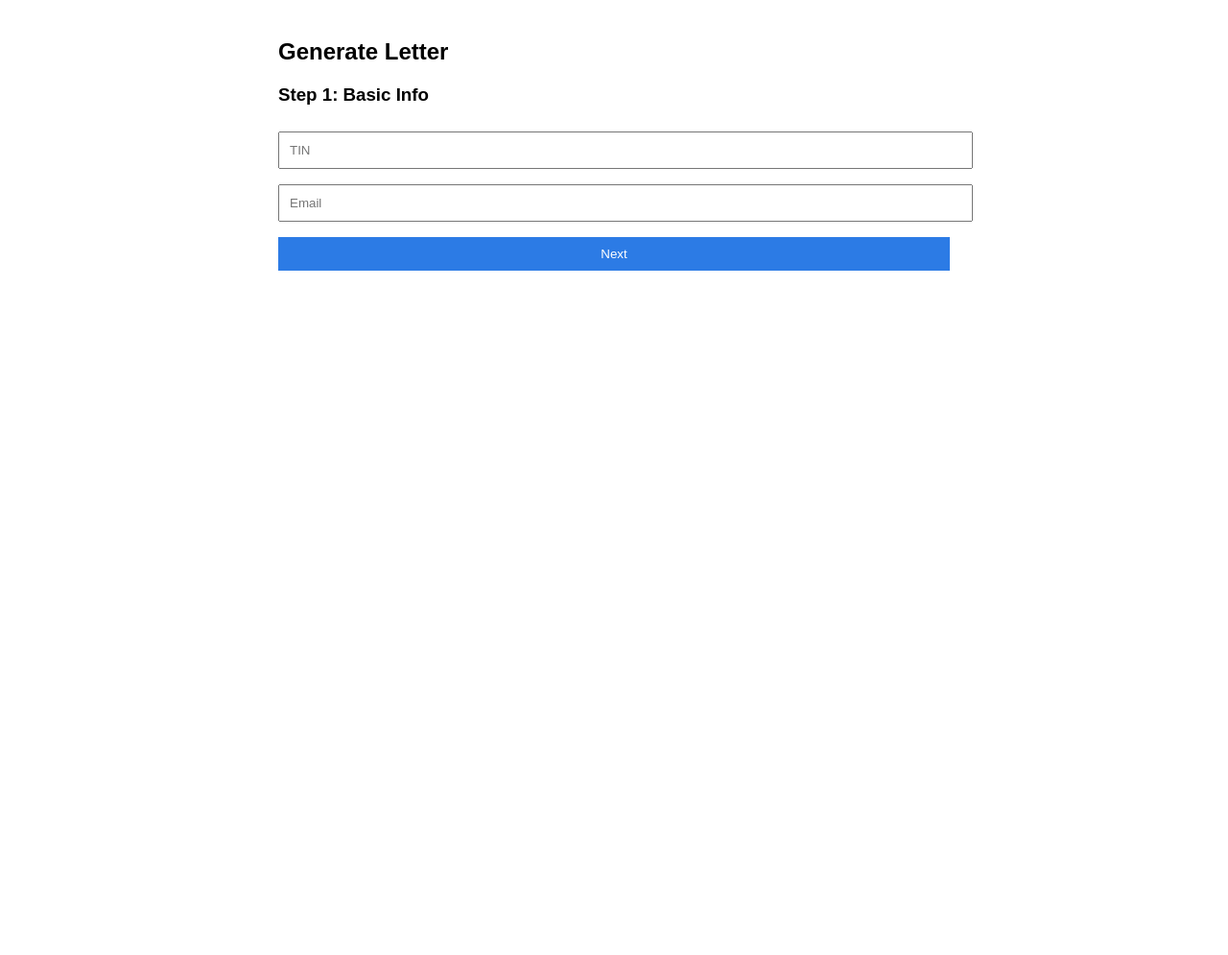
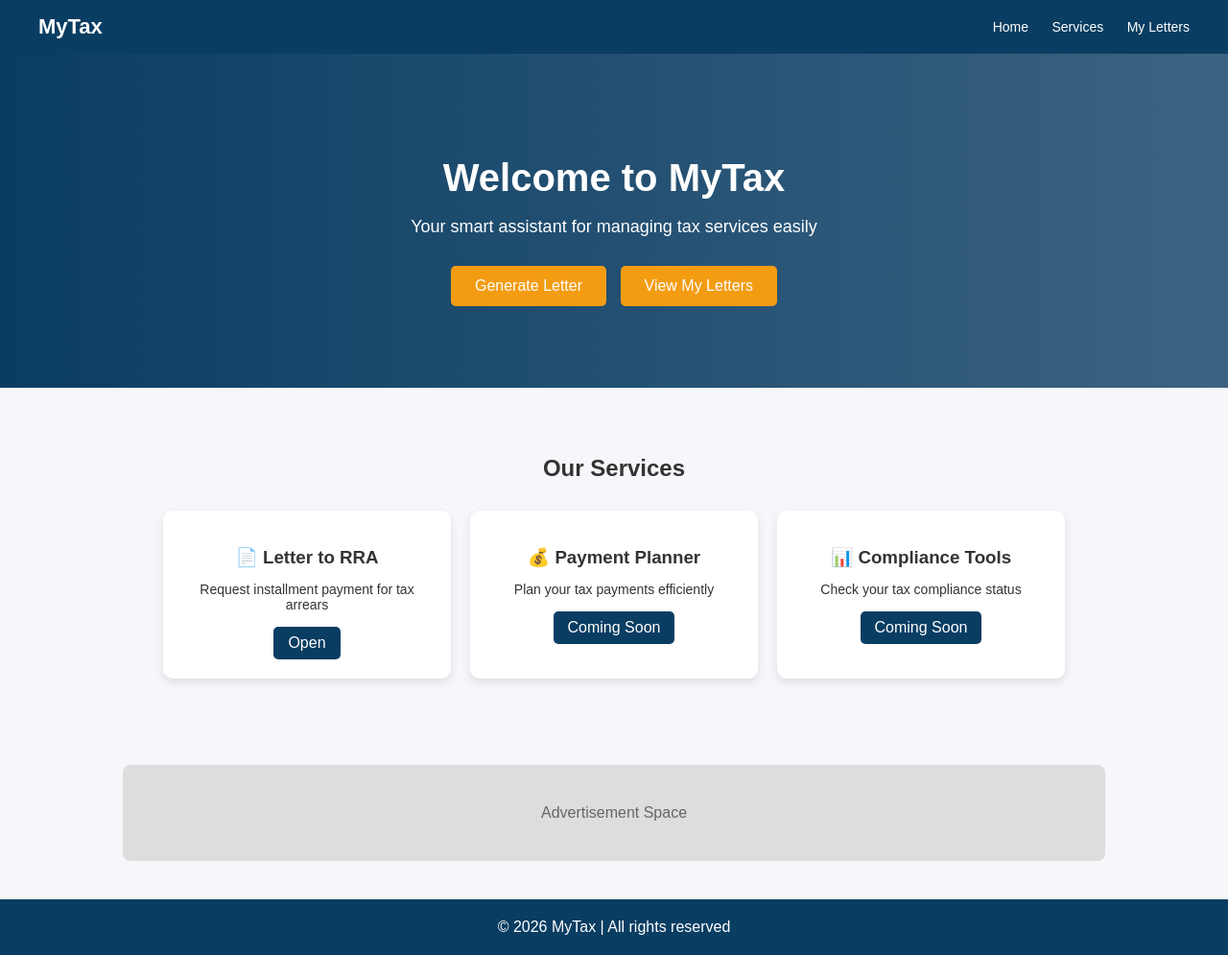
Before and after one commit to pmworozi/letter_to_rra, a Django app: page / in a window 1280 px wide. Shown: the whole page at 96% size. Before the commit the page ends 282 px from the top, so only its background shows below. Run offline with Django 5.2, Linux system fonts and the light colour scheme; some libraries are stand-ins or nearby versions.

Commit message:
Update UI, routing, and signature improvements

```diff
--- /dev/null
+++ b/core/templates/core/home.html
@@ -0,0 +1,241 @@
+<!DOCTYPE html>
+<html lang="en">
+<head>
+    <meta charset="UTF-8">
+    <title>MyTax - Home</title>
+    <meta name="viewport" content="width=device-width, initial-scale=1.0">
+
+    <style>
+        body {
+            margin: 0;
+            font-family: Arial, sans-serif;
+            background-color: #f5f7fa;
+            color: #333;
+        }
+
+        /* NAVBAR */
+        .navbar {
+            display: flex;
+            justify-content: space-between;
+            align-items: center;
+            padding: 15px 40px;
+            background-color: #0a3d62;
+            color: white;
+        }
+
+        .logo {
+            font-size: 22px;
+            font-weight: bold;
+        }
+
+        .nav-links a {
+            margin-left: 20px;
+            color: white;
+            text-decoration: none;
+            font-size: 14px;
+        }
+
+        .nav-links a:hover {
+            text-decoration: underline;
+        }
+
+        /* HERO */
+        .hero {
+            text-align: center;
+            padding: 80px 20px;
+            background: linear-gradient(to right, #0a3d62, #3c6382);
+            color: white;
+        }
+
+        .hero h1 {
+            font-size: 40px;
+            margin-bottom: 10px;
+        }
+
+        .hero p {
+            font-size: 18px;
+            margin-bottom: 25px;
+        }
+
+        .hero a {
+            background-color: #f39c12;
+            color: white;
+            padding: 12px 25px;
+            border-radius: 5px;
+            text-decoration: none;
+            margin: 5px;
+            display: inline-block;
+        }
+
+        .hero a:hover {
+            background-color: #e67e22;
+        }
+
+        /* SERVICES */
+        .services {
+            padding: 50px 40px;
+            text-align: center;
+        }
+
+        .services h2 {
+            margin-bottom: 30px;
+        }
+
+        .card-container {
+            display: flex;
+            flex-wrap: wrap;
+            justify-content: center;
+            gap: 20px;
+        }
+
+        .card {
+            background: white;
+            width: 260px;
+            padding: 20px;
+            border-radius: 10px;
+            box-shadow: 0 4px 10px rgba(0,0,0,0.1);
+            transition: 0.2s;
+        }
+
+        .card:hover {
+            transform: translateY(-3px);
+        }
+
+        .card h3 {
+            margin-bottom: 10px;
+        }
+
+        .card p {
+            font-size: 14px;
+            margin-bottom: 15px;
+        }
+
+        .card a {
+            display: inline-block;
+            padding: 8px 15px;
+            background-color: #0a3d62;
+            color: white;
+            text-decoration: none;
+            border-radius: 5px;
+        }
+
+        .card a:hover {
+            background-color: #3c6382;
+        }
+
+        /* ADS */
+        .ads {
+            margin: 40px auto;
+            width: 80%;
+            height: 100px;
+            background-color: #ddd;
+            display: flex;
+            align-items: center;
+            justify-content: center;
+            color: #666;
+            border-radius: 8px;
+        }
+
+        /* FOOTER */
+        .footer {
+            text-align: center;
+            padding: 20px;
+            background-color: #0a3d62;
+            color: white;
+            margin-top: 40px;
+        }
+
+        /* RESPONSIVE */
+        @media (max-width: 768px) {
+            .card-container {
+                flex-direction: column;
+                align-items: center;
+            }
+        }
+
+        /* STATUS MESSAGE (future API feedback use) */
+        .status-box {
+            display: none;
+            margin: 20px auto;
+            padding: 12px;
+            width: 80%;
+            border-radius: 6px;
+            text-align: center;
+            font-size: 14px;
+        }
+
+        .success {
+            background: #e6ffe6;
+            color: #006600;
+        }
+
+        .error {
+            background: #ffe6e6;
+            color: #b30000;
+        }
+    </style>
+</head>
+
+<body>
+
+<!-- NAVBAR -->
+<div class="navbar">
+    <div class="logo">MyTax</div>
+    <div class="nav-links">
+        <a href="{% url 'home' %}">Home</a>
+        <a href="{% url 'letters' %}">Services</a>
+        <a href="{% url 'my_letters' %}">My Letters</a>
+    </div>
+</div>
+
+<!-- STATUS MESSAGE (future-ready) -->
+<div id="statusBox" class="status-box"></div>
+
+<!-- HERO -->
+<div class="hero">
+    <h1>Welcome to MyTax</h1>
+    <p>Your smart assistant for managing tax services easily</p>
+
+    <a href="{% url 'letters' %}">Generate Letter</a>
+    <a href="{% url 'my_letters' %}">View My Letters</a>
+</div>
+
+<!-- SERVICES -->
+<div class="services">
+    <h2>Our Services</h2>
+
+    <div class="card-container">
+
+        <div class="card">
+            <h3>📄 Letter to RRA</h3>
+            <p>Request installment payment for tax arrears</p>
+            <a href="{% url 'letters' %}">Open</a>
+        </div>
+
+        <div class="card">
+            <h3>💰 Payment Planner</h3>
+            <p>Plan your tax payments efficiently</p>
+            <a href="#">Coming Soon</a>
+        </div>
+
+        <div class="card">
+            <h3>📊 Compliance Tools</h3>
+            <p>Check your tax compliance status</p>
+            <a href="#">Coming Soon</a>
+        </div>
+
+    </div>
+</div>
+
+<!-- ADS -->
+<div class="ads">
+    Advertisement Space
+</div>
+
+<!-- FOOTER -->
+<div class="footer">
+    © 2026 MyTax | All rights reserved
+</div>
+
+</body>
+</html>
--- a/core/templates/core/index.html
+++ b/core/templates/core/index.html
@@ -1,25 +1,88 @@
 <!DOCTYPE html>
 <html>
 <head>
-    <title>Letter Generator</title>
+    <title>MyTax - Letter Generator</title>
+
     <style>
         body {
             font-family: Arial;
             max-width: 700px;
             margin: auto;
             padding: 20px;
+            background: #f5f7fa;
         }
+
+        h2 {
+            text-align: center;
+        }
+
         input, select, button {
             width: 100%;
             padding: 10px;
             margin: 8px 0;
+            border-radius: 5px;
+            border: 1px solid #ccc;
         }
+
         button {
-            background-color: #2c7be5;
+            background-color: #0a3d62;
             color: white;
             border: none;
             cursor: pointer;
         }
+
+        button:hover {
+            background-color: #3c6382;
+        }
+
+        .step {
+            display: none;
+            background: white;
+            padding: 20px;
+            border-radius: 10px;
+            margin-top: 20px;
+            box-shadow: 0 4px 10px rgba(0,0,0,0.1);
+        }
+
+        .active {
+            display: block;
+        }
+
+        /* STATUS MESSAGE */
+        .message {
+            display: none;
+            padding: 12px;
+            margin-bottom: 15px;
+            border-radius: 6px;
+            text-align: center;
+        }
+
+        .success {
+            background: #e6ffe6;
+            color: #006600;
+        }
+
+        .error {
+            background: #ffe6e6;
+            color: #b30000;
+        }
+
+        /* LOADING OVERLAY */
+        .overlay {
+            display: none;
+            position: fixed;
+            top: 0;
+            left: 0;
+            width: 100%;
+            height: 100%;
+            background: rgba(0,0,0,0.5);
+            z-index: 9999;
+            align-items: center;
+            justify-content: center;
+            flex-direction: column;
+            color: white;
+        }
+
         .spinner {
             border: 6px solid #f3f3f3;
             border-top: 6px solid #2c7be5;
@@ -27,7 +90,7 @@
             width: 50px;
             height: 50px;
             animation: spin 1s linear infinite;
-            margin-bottom: 15px;
+            margin-bottom: 10px;
         }
 
         @keyframes spin {
@@ -36,166 +99,123 @@
         }
     </style>
 </head>
+
 <body>
 
-<h2>Generate Letter</h2>
+<h2>MyTax - Generate Letter</h2>
+
+<!-- MESSAGE BOX -->
+<div id="messageBox" class="message"></div>
 
 <form id="form" method="POST" action="/api/generate-letter/" enctype="multipart/form-data">
+
     {% csrf_token %}
 
     <!-- STEP 1 -->
-    <div id="step1">
+    <div id="step1" class="step active">
         <h3>Step 1: Basic Info</h3>
 
-        <input type="text"
-               name="tin"
-               placeholder="TIN"
-               pattern="\d{9}"
-               maxlength="9"
-               required>
-
-        <input type="email"
-               name="email"
-               placeholder="Email"
-               required>
+        <input type="text" name="tin" placeholder="TIN" maxlength="9" required>
+        <input type="email" name="email" placeholder="Email" required>
 
         <button type="button" onclick="nextStep(2)">Next</button>
     </div>
 
     <!-- STEP 2 -->
-    <div id="step2" style="display:none;">
+    <div id="step2" class="step">
         <h3>Step 2: Details</h3>
 
-        <input type="text"
-               name="name"
-               placeholder="Full Name"
-               pattern="[A-Za-z0-9 ]{2,30}"
-               required>
-
-        <input type="text"
-               name="phone"
-               placeholder="Phone"
-               required>
+        <input type="text" name="name" placeholder="Full Name" required>
+        <input type="text" name="phone" placeholder="Phone" required>
 
         <select name="language">
             <option value="en">English</option>
             <option value="rw">Kinyarwanda</option>
         </select>
 
-        <!-- MONTHS -->
-        <input type="number"
-               name="months"
-               placeholder="Number of months"
-               min="2"
-               max="12"
-               step="1"
-               required>
-
-        <!-- INITIAL PAYMENT -->
-        <input type="number"
-               name="initial_payment"
-               placeholder="Initial payment"
-               min="50000"
-               max="5000000"
-               step="1000"
-               required>
+        <input type="number" name="months" placeholder="Months (2-12)" min="2" max="12" required>
+        <input type="number" name="initial_payment" placeholder="Initial payment (50,000 - 5,000,000)" min="50000" max="5000000" required>
 
         <button type="button" onclick="nextStep(3)">Next</button>
     </div>
 
     <!-- STEP 3 -->
-    <div id="step3" style="display:none;">
+    <div id="step3" class="step">
         <h3>Step 3: Signature</h3>
 
-        <input type="file"
-               name="signature"
-               accept="image/png, image/jpeg"
-               required>
+        <input type="file" name="signature" accept="image/png, image/jpeg" required>
 
         <button type="submit">Generate Letter</button>
     </div>
 </form>
 
+<!-- LOADING -->
+<div id="overlay" class="overlay">
+    <div class="spinner"></div>
+    <p>Generating your letter...</p>
+</div>
+
 <script>
 let currentStep = 1;
 
-// Auto-clean TIN (digits only)
-document.addEventListener("DOMContentLoaded", function () {
-    const tinInput = document.querySelector('input[name="tin"]');
+function showMessage(type, text) {
+    const box = document.getElementById("messageBox");
+    box.style.display = "block";
+    box.className = "message " + type;
+    box.innerText = text;
+}
 
-    tinInput.addEventListener("input", function () {
-        // remove non-digits
-        this.value = this.value.replace(/\D/g, '');
-    });
-});
-
-// Move to next step with validation
 function nextStep(step) {
 
+    const tin = document.querySelector('input[name="tin"]').value.trim();
+    const email = document.querySelector('input[name="email"]').value.trim();
+
     if (step === 2) {
-        // STEP 1 VALIDATION
-        const tin = document.querySelector('input[name="tin"]').value.trim();
-        const email = document.querySelector('input[name="email"]').value.trim();
-
-        // ✅ TIN: must start with 1 and be 9 digits
         if (!/^1\d{8}$/.test(tin)) {
-            alert("TIN must start with 1 and be exactly 9 digits");
+            showMessage("error", "TIN must start with 1 and be 9 digits");
             return;
         }
 
-        // ✅ Better email validation
-        const emailRegex = /^[^\s@]+@[^\s@]+\.[^\s@]+$/;
-        if (!emailRegex.test(email)) {
-            alert("Enter a valid email address");
+        if (!/^[^\s@]+@[^\s@]+\.[^\s@]+$/.test(email)) {
+            showMessage("error", "Invalid email address");
             return;
         }
     }
 
     if (step === 3) {
-        // STEP 2 VALIDATION
         const name = document.querySelector('input[name="name"]').value.trim();
-        const months = document.querySelector('input[name="months"]').value.trim();
-        const payment = document.querySelector('input[name="initial_payment"]').value.trim();
+        const months = document.querySelector('input[name="months"]').value;
+        const payment = document.querySelector('input[name="initial_payment"]').value;
 
-        // ✅ Name validation
-        if (!/^[A-Za-z0-9 ]{2,30}$/.test(name)) {
-            alert("Name must be 2–30 characters (letters/numbers only)");
+        if (!name || name.length < 2) {
+            showMessage("error", "Invalid name");
             return;
         }
 
-        // ✅ Months must be number > 0
-        if (!/^\d+$/.test(months) || parseInt(months) <= 0) {
-            alert("Number of months must be a positive number");
+        if (months < 2 || months > 12) {
+            showMessage("error", "Months must be between 2 and 12");
             return;
         }
 
-        // ✅ Payment must be number > 0
-        if (!/^\d+(\.\d+)?$/.test(payment) || parseFloat(payment) <= 0) {
-            alert("Initial payment must be a valid positive number");
+        if (payment < 50000 || payment > 5000000) {
+            showMessage("error", "Payment must be between 50,000 and 5,000,000");
             return;
         }
     }
 
-    // Hide all steps
-    document.getElementById("step1").style.display = "none";
-    document.getElementById("step2").style.display = "none";
-    document.getElementById("step3").style.display = "none";
-
-    // Show selected step
-    document.getElementById("step" + step).style.display = "block";
+    document.querySelectorAll(".step").forEach(s => s.classList.remove("active"));
+    document.getElementById("step" + step).classList.add("active");
 
     currentStep = step;
 }
 
-// Submit validation
 document.getElementById("form").addEventListener("submit", async function(e) {
     e.preventDefault();
 
-    const form = e.target;
-    const formData = new FormData(form);
+    const overlay = document.getElementById("overlay");
+    const formData = new FormData(this);
 
-    // 🔴 DEBUG (VERY IMPORTANT)
-    console.log("Submitting form...");
+    overlay.style.display = "flex";
 
     try {
         const response = await fetch("/api/generate-letter/", {
@@ -203,17 +223,16 @@ document.getElementById("form").addEventListener("submit", async function(e) {
             body: formData
         });
 
-        console.log("Response status:", response.status);
-
         if (!response.ok) {
-            const text = await response.text();
-            alert("Error: " + text);
+            const err = await response.json();
+            overlay.style.display = "none";
+            showMessage("error", err.error || "Something went wrong");
             return;
         }
 
         const blob = await response.blob();
+        const url = window.URL.createObjectURL(blob);
 
-        const url = window.URL.createObjectURL(blob);
         const a = document.createElement("a");
         a.href = url;
         a.download = "letter.pdf";
@@ -221,34 +240,15 @@ document.getElementById("form").addEventListener("submit", async function(e) {
         a.click();
         a.remove();
 
-        console.log("Download triggered");
+        overlay.style.display = "none";
+        showMessage("success", "Letter generated successfully!");
 
     } catch (err) {
-        console.error(err);
-        alert("Request failed");
+        overlay.style.display = "none";
+        showMessage("error", "Network error. Please try again.");
     }
 });
 </script>
 
-<!-- LOADING OVERLAY -->
-<div id="loadingOverlay" style="
-    display:none;
-    position:fixed;
-    top:0;
-    left:0;
-    width:100%;
-    height:100%;
-    background:rgba(0,0,0,0.5);
-    z-index:9999;
-    align-items:center;
-    justify-content:center;
-    flex-direction:column;
-    color:white;
-    font-size:18px;
-">
-    <div class="spinner"></div>
-    <p>Generating your letter...</p>
-</div>
-
 </body>
 </html>
--- a/core/urls.py
+++ b/core/urls.py
@@ -1,7 +1,8 @@
 from django.urls import path
-from .views import save_profile, generate_letter_api
+from .views import home, my_letters, index
 
 urlpatterns = [
-    path('generate-letter/', generate_letter_api),
-    path('save-profile/', save_profile),
+    path('', home, name='home'),
+    path('letters/', index, name='letters'),
+    path('my-letters/', my_letters, name='my_letters'),
 ]
--- a/core/views.py
+++ b/core/views.py
@@ -16,6 +16,9 @@ from PIL import Image as PILImage
 import io
 
 def home(request):
+    return render(request, "core/home.html")  # or index.html if you're using that
+
+def index(request):
     return render(request, "core/index.html")
 
 # SAVE PROFILE API
--- a/letter_to_rra/urls.py
+++ b/letter_to_rra/urls.py
@@ -18,17 +18,15 @@ from django.contrib import admin
 from django.urls import path, include
 from django.conf import settings
 from django.conf.urls.static import static
-from core.views import home
-from core.views import my_letters
 
 urlpatterns = [
     path('admin/', admin.site.urls),
 
-    path('', home),
+    #  ALL frontend pages handled in core.urls
+    path('', include('core.urls')),
 
-    path('api/', include('core.urls')),
-
-    path('my-letters/', my_letters),
+    # API endpoints (keep separate)
+    path('api/', include('core.api_urls')),
 ]
 
 urlpatterns += static(settings.MEDIA_URL, document_root=settings.MEDIA_ROOT)
```
Also changed, not shown: core/api_urls.py (added, +7 -0 lines), urls.py (+4 -8 lines).
